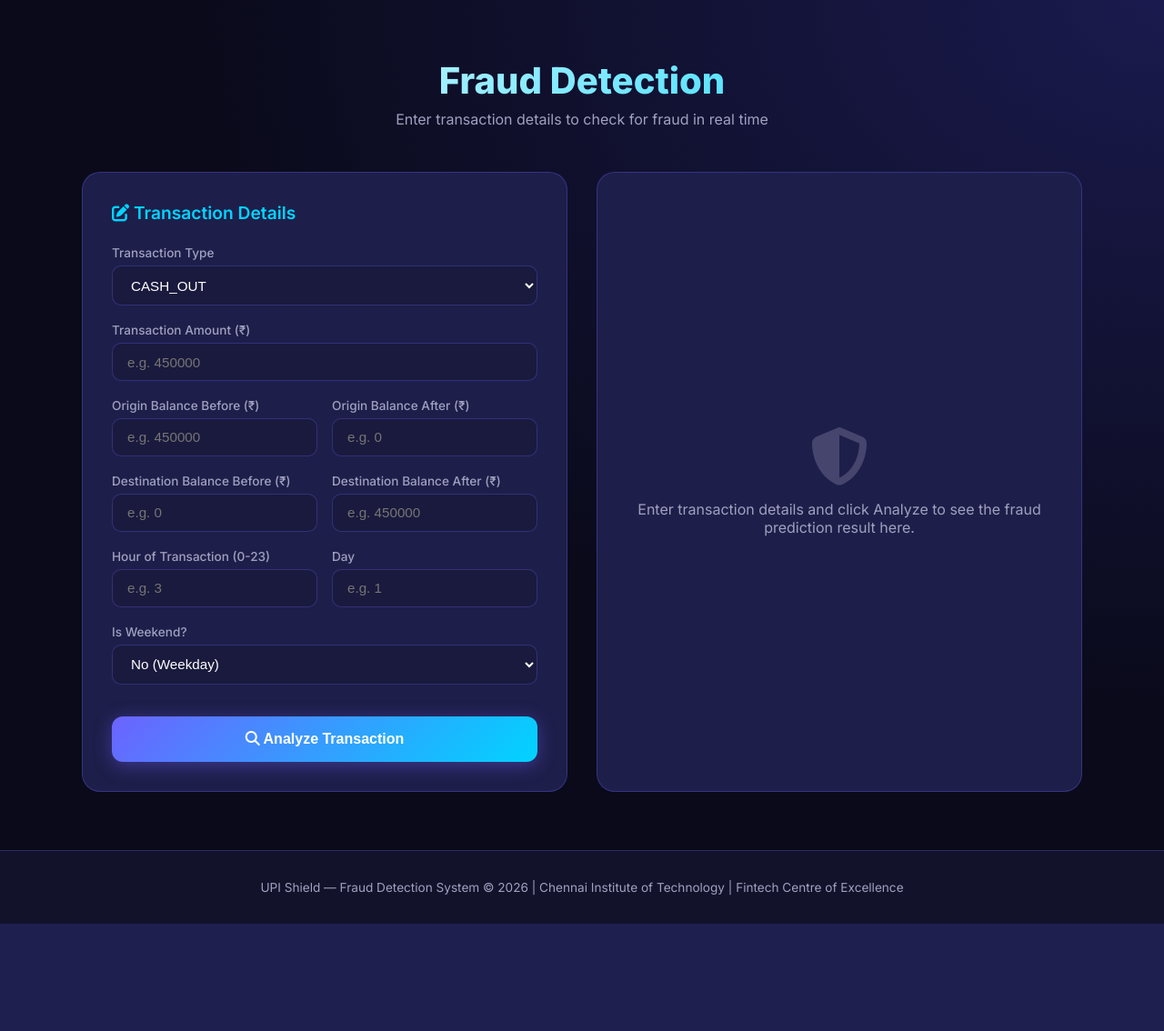
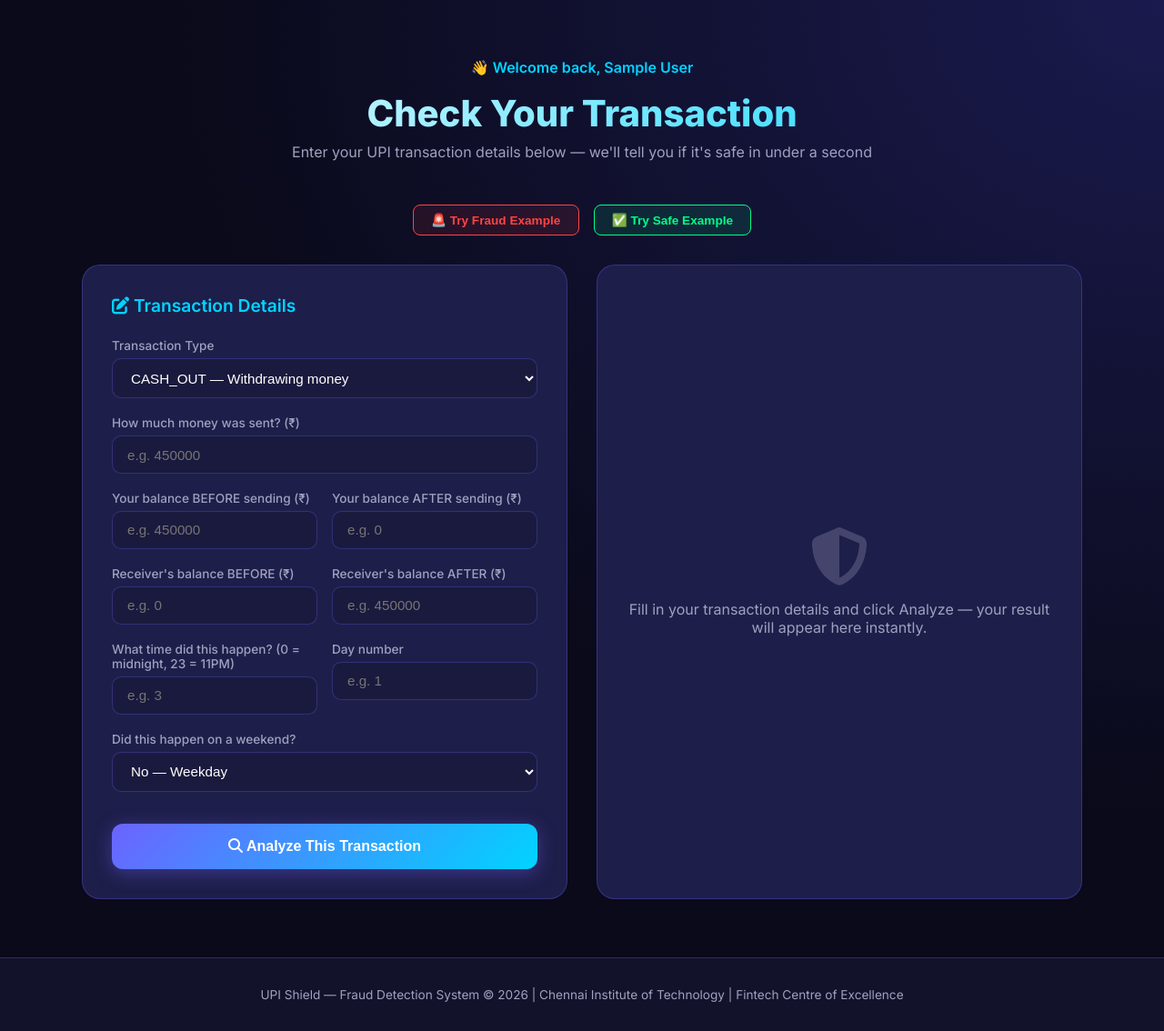
Before and after one commit to Mohana-priya19/upi-shield, a Flask app: page /predict_page in a window 1280 px wide. Shown: the part 60-1194 px from the top of the page at 91% size. Before the commit the page ends 1076 px from the top, so only its background shows below. Run offline with Flask 3, Linux system fonts and the light colour scheme; the visitor is signed in with stand-in values (Sample User, id 1); parts of the project's set-up code (start-up, migrations or seed data) failed here and were passed over.

Commit message:
feat: redesign predict page with greeting, auto-fill examples, friendly labels, save result

```diff
--- a/app/templates/predict.html
+++ b/app/templates/predict.html
@@ -1,86 +1,118 @@
 {% extends "base.html" %}
 {% block content %}
 
+<style>
+@keyframes fadeInUp {
+    from { opacity: 0; transform: translateY(20px); }
+    to { opacity: 1; transform: translateY(0); }
+}
+@keyframes slideIn {
+    from { opacity: 0; transform: scale(0.95); }
+    to { opacity: 1; transform: scale(1); }
+}
+.animate { animation: fadeInUp 0.5s ease both; }
+.result-animate { animation: slideIn 0.4s ease both; }
+</style>
+
 <section class="predict-section">
-    <h1>Fraud Detection</h1>
-    <p class="subtitle">Enter transaction details to check for fraud in real time</p>
+
+    <!-- Greeting -->
+    <div style="text-align:center; margin-bottom:1rem;" class="animate">
+        <p style="color:var(--secondary); font-size:1rem; font-weight:600;">
+            👋 Welcome back, {{ current_user.name }}
+        </p>
+    </div>
+
+    <h1 class="animate">Check Your Transaction</h1>
+    <p class="subtitle animate">Enter your UPI transaction details below — we'll tell you if it's safe in under a second</p>
+
+    <!-- Quick Fill Buttons -->
+    <div style="display:flex; gap:1rem; justify-content:center; margin-bottom:2rem;" class="animate">
+        <button onclick="fillFraud()" style="background:rgba(255,68,68,0.1); border:1px solid var(--danger); color:var(--danger); padding:0.5rem 1.2rem; border-radius:8px; cursor:pointer; font-size:0.85rem; font-weight:600;">
+            🚨 Try Fraud Example
+        </button>
+        <button onclick="fillSafe()" style="background:rgba(0,255,136,0.1); border:1px solid var(--success); color:var(--success); padding:0.5rem 1.2rem; border-radius:8px; cursor:pointer; font-size:0.85rem; font-weight:600;">
+            ✅ Try Safe Example
+        </button>
+    </div>
 
     <div class="predict-container">
-        <div class="form-card">
+        <div class="form-card animate">
             <h3><i class="fas fa-edit"></i> Transaction Details</h3>
 
             <div class="form-group">
                 <label>Transaction Type</label>
                 <select id="type_encoded">
-                    <option value="0">CASH_OUT</option>
-                    <option value="1">TRANSFER</option>
+                    <option value="0">CASH_OUT — Withdrawing money</option>
+                    <option value="1">TRANSFER — Sending to another account</option>
                 </select>
             </div>
 
             <div class="form-group">
-                <label>Transaction Amount (₹)</label>
+                <label>How much money was sent? (₹)</label>
                 <input type="number" id="amount" placeholder="e.g. 450000">
             </div>
 
             <div class="form-grid">
                 <div class="form-group">
-                    <label>Origin Balance Before (₹)</label>
+                    <label>Your balance BEFORE sending (₹)</label>
                     <input type="number" id="oldbalanceOrg" placeholder="e.g. 450000">
                 </div>
                 <div class="form-group">
-                    <label>Origin Balance After (₹)</label>
+                    <label>Your balance AFTER sending (₹)</label>
                     <input type="number" id="newbalanceOrig" placeholder="e.g. 0">
                 </div>
             </div>
 
             <div class="form-grid">
                 <div class="form-group">
-                    <label>Destination Balance Before (₹)</label>
+                    <label>Receiver's balance BEFORE (₹)</label>
                     <input type="number" id="oldbalanceDest" placeholder="e.g. 0">
                 </div>
                 <div class="form-group">
-                    <label>Destination Balance After (₹)</label>
+                    <label>Receiver's balance AFTER (₹)</label>
                     <input type="number" id="newbalanceDest" placeholder="e.g. 450000">
                 </div>
             </div>
 
             <div class="form-grid">
                 <div class="form-group">
-                    <label>Hour of Transaction (0-23)</label>
+                    <label>What time did this happen? (0 = midnight, 23 = 11PM)</label>
                     <input type="number" id="hour" placeholder="e.g. 3" min="0" max="23">
                 </div>
                 <div class="form-group">
-                    <label>Day</label>
+                    <label>Day number</label>
                     <input type="number" id="day" placeholder="e.g. 1" min="0">
                 </div>
             </div>
 
             <div class="form-group">
-                <label>Is Weekend?</label>
+                <label>Did this happen on a weekend?</label>
                 <select id="is_weekend">
-                    <option value="0">No (Weekday)</option>
-                    <option value="1">Yes (Weekend)</option>
+                    <option value="0">No — Weekday</option>
+                    <option value="1">Yes — Weekend</option>
                 </select>
             </div>
 
             <button class="predict-btn" onclick="predictFraud()">
-                <i class="fas fa-search"></i> Analyze Transaction
+                <i class="fas fa-search"></i> Analyze This Transaction
             </button>
         </div>
 
         <div class="result-card" id="resultCard">
             <div class="result-placeholder" id="placeholder">
                 <i class="fas fa-shield-alt"></i>
-                <p>Enter transaction details and click Analyze to see the fraud prediction result here.</p>
+                <p>Fill in your transaction details and click Analyze — your result will appear here instantly.</p>
             </div>
 
             <div class="loader" id="loader"></div>
 
-            <div class="result-content" id="resultContent">
+            <div class="result-content result-animate" id="resultContent" style="display:none; flex-direction:column; align-items:center; gap:0.8rem; width:100%;">
                 <div class="result-icon" id="resultIcon"></div>
                 <div class="result-verdict" id="resultVerdict"></div>
+
                 <div style="width:100%">
-                    <div style="display:flex; justify-content:space-between; font-size:0.85rem; color:var(--text-muted); margin-bottom:0.3rem">
+                    <div style="display:flex; justify-content:space-between; font-size:0.85rem; color:var(--text-muted); margin-bottom:0.3rem;">
                         <span>Fraud Probability</span>
                         <span id="probText"></span>
                     </div>
@@ -88,8 +120,14 @@
                         <div class="probability-fill" id="probBar" style="width:0%"></div>
                     </div>
                 </div>
+
                 <div class="risk-badge" id="riskBadge"></div>
-                <div style="margin-top:1.5rem; padding:1rem; background:var(--dark3); border-radius:12px; text-align:left; font-size:0.85rem; color:var(--text-muted);" id="explanation"></div>
+
+                <div style="width:100%; padding:1rem; background:var(--dark3); border-radius:12px; text-align:left; font-size:0.85rem; color:var(--text-muted);" id="explanation"></div>
+
+                <button onclick="downloadResult()" style="margin-top:0.5rem; background:transparent; border:1px solid var(--border); color:var(--text-muted); padding:0.5rem 1.2rem; border-radius:8px; cursor:pointer; font-size:0.85rem; transition:all 0.3s;">
+                    <i class="fas fa-download"></i> Save Result
+                </button>
             </div>
         </div>
     </div>
@@ -99,6 +137,30 @@
 
 {% block scripts %}
 <script>
+function fillFraud() {
+    document.getElementById('type_encoded').value = '1';
+    document.getElementById('amount').value = '450000';
+    document.getElementById('oldbalanceOrg').value = '450000';
+    document.getElementById('newbalanceOrig').value = '0';
+    document.getElementById('oldbalanceDest').value = '0';
+    document.getElementById('newbalanceDest').value = '450000';
+    document.getElementById('hour').value = '3';
+    document.getElementById('day').value = '1';
+    document.getElementById('is_weekend').value = '0';
+}
+
+function fillSafe() {
+    document.getElementById('type_encoded').value = '0';
+    document.getElementById('amount').value = '5000';
+    document.getElementById('oldbalanceOrg').value = '50000';
+    document.getElementById('newbalanceOrig').value = '45000';
+    document.getElementById('oldbalanceDest').value = '10000';
+    document.getElementById('newbalanceDest').value = '15000';
+    document.getElementById('hour').value = '14';
+    document.getElementById('day').value = '5';
+    document.getElementById('is_weekend').value = '0';
+}
+
 async function predictFraud() {
     const payload = {
         amount: parseFloat(document.getElementById('amount').value) || 0,
@@ -128,9 +190,6 @@ async function predictFraud() {
     const content = document.getElementById('resultContent');
     const card = document.getElementById('resultCard');
     content.style.display = 'flex';
-    content.style.flexDirection = 'column';
-    content.style.alignItems = 'center';
-    content.style.gap = '0.8rem';
 
     if (data.fraud_detected) {
         card.className = 'result-card result-fraud';
@@ -143,17 +202,44 @@ async function predictFraud() {
     }
 
     document.getElementById('probText').textContent = data.fraud_probability + '%';
-    document.getElementById('probBar').style.width = data.fraud_probability + '%';
+    setTimeout(() => {
+        document.getElementById('probBar').style.width = data.fraud_probability + '%';
+    }, 100);
     document.getElementById('riskBadge').textContent = 'Risk Level: ' + data.risk_level;
     document.getElementById('riskBadge').className = 'risk-badge risk-' + data.risk_level;
 
     document.getElementById('explanation').innerHTML = `
-        <strong style="color:var(--secondary)">Analysis Summary</strong><br><br>
-        Fraud Probability: <strong>${data.fraud_probability}%</strong><br>
-        Risk Level: <strong>${data.risk_level}</strong><br>
-        Balance Drained: <strong>${payload.newbalanceOrig === 0 ? 'Yes — High Risk Signal' : 'No'}</strong><br>
-        Transaction Hour: <strong>${payload.hour}:00 ${payload.hour >= 0 && payload.hour <= 6 ? '⚠️ Late Night' : '✅ Business Hours'}</strong>
+        <strong style="color:var(--secondary)">Why this result?</strong><br><br>
+        🔢 Fraud Probability: <strong>${data.fraud_probability}%</strong><br>
+        ⚠️ Risk Level: <strong>${data.risk_level}</strong><br>
+        💰 Account drained to zero: <strong>${payload.newbalanceOrig === 0 ? 'Yes — Major Red Flag' : 'No — Normal'}</strong><br>
+        🕐 Transaction time: <strong>${payload.hour}:00 ${payload.hour >= 0 && payload.hour <= 6 ? '⚠️ Late Night — Suspicious' : '✅ Normal Hours'}</strong><br>
+        💸 Amount sent: <strong>₹${payload.amount.toLocaleString()}</strong>
     `;
+
+    window._lastResult = { data, payload };
+}
+
+function downloadResult() {
+    if (!window._lastResult) return;
+    const { data, payload } = window._lastResult;
+    const text = `UPI Shield — Transaction Analysis Report
+=====================================
+Verdict: ${data.verdict}
+Fraud Probability: ${data.fraud_probability}%
+Risk Level: ${data.risk_level}
+Amount: ₹${payload.amount}
+Account Drained: ${payload.newbalanceOrig === 0 ? 'Yes' : 'No'}
+Transaction Hour: ${payload.hour}:00
+=====================================
+Generated by UPI Shield`;
+
+    const blob = new Blob([text], { type: 'text/plain' });
+    const url = URL.createObjectURL(blob);
+    const a = document.createElement('a');
+    a.href = url;
+    a.download = 'upi-shield-result.txt';
+    a.click();
 }
 </script>
 {% endblock %}
```
